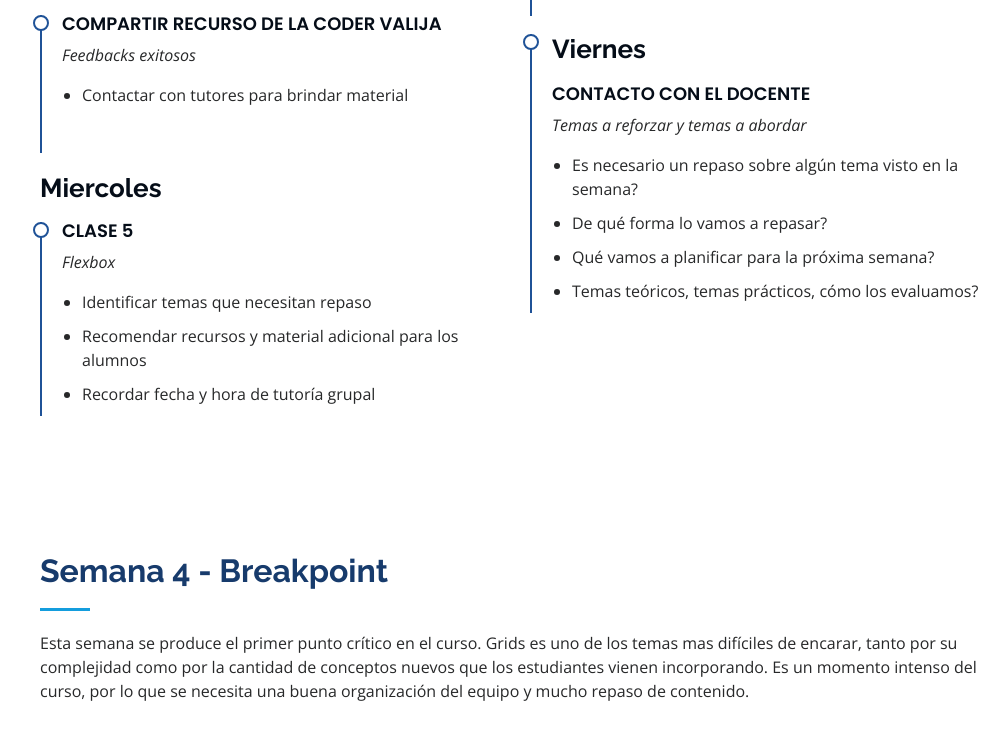
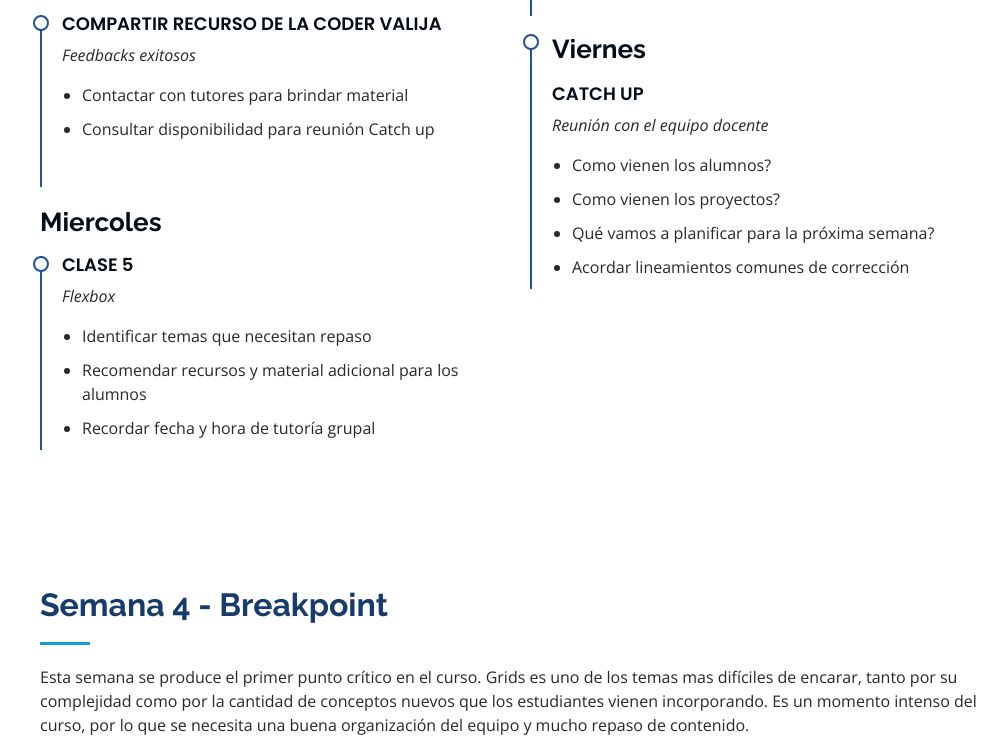
Before and after one commit to YannEvilTwin/action-plan, a plain HTML site: page index.html in a window 1280 px wide. Shown: the part 4411-5160 px from the top of the page, without its empty margins (272-1280 px from the left). Drawn offline with nearby package versions, Linux system fonts and the light colour scheme.

Commit message:
Actualizacion

```diff
--- a/index.html
+++ b/index.html
@@ -331,6 +331,7 @@
               <p><em>Feedbacks exitosos</em></p>
               <ul>
                 <li>Contactar con tutores para brindar material</li>
+                <li>Consultar disponibilidad para reunión Catch up</li>
               </ul>
             </div>
             <h3 class="resume-title">Miercoles</h3>
@@ -358,13 +359,13 @@
             </div>
             <div class="resume-item">
               <h3 class="resume-title">Viernes</h3>
-              <h4>Contacto con el docente</h4>
-              <p><em>Temas a reforzar y temas a abordar</em></p>
+              <h4>Catch Up</h4>
+              <p><em>Reunión con el equipo docente</em></p>
               <ul>
-                <li>Es necesario un repaso sobre algún tema visto en la semana?</li>
-                <li>De qué forma lo vamos a repasar?</li>
+                <li>Como vienen los alumnos?</li>
+                <li>Como vienen los proyectos?</li>
                 <li>Qué vamos a planificar para la próxima semana?</li>
-                <li>Temas teóricos, temas prácticos, cómo los evaluamos?</li>
+                <li>Acordar lineamientos comunes de corrección</li>
               </ul>
             </div>
           </div>
@@ -624,6 +625,7 @@
               <p><em>Técnicas para motivar, sostener y fomentar la participación</em></p>
               <ul>
                 <li>Contactar con tutores para brindar material</li>
+                <li>Consultar disponibilidad para reunión Catch up</li>
               </ul>
             </div>
             <h3 class="resume-title">Miercoles</h3>
@@ -650,14 +652,13 @@
             </div>
             <div class="resume-item">
               <h3 class="resume-title">Viernes</h3>
-              <h4>Contacto con el docente</h4>
-              <p><em>Temas a reforzar y temas a abordar</em></p>
+              <h4>Catch Up</h4>
+              <p><em>Reunión con el equipo docente</em></p>
               <ul>
-                <li>Es necesario un repaso sobre algún tema visto en la semana?</li>
-                <li>De qué forma lo vamos a repasar?</li>
+                <li>Como vienen los alumnos?</li>
+                <li>Como vienen los proyectos?</li>
                 <li>Qué vamos a planificar para la próxima semana?</li>
-                <li>Temas teóricos, temas prácticos, cómo los evaluamos?</li>
-              </ul>
+                <li>Acordar lineamientos comunes de corrección</li>
             </div>
           </div>
         </div>
@@ -768,6 +769,7 @@
               <p><em>Recursos para conversaciones dificiles o situaciones de conflicto</em></p>
               <ul>
                 <li>Contactar con tutores para brindar material</li>
+                <li>Consulta disponibilidad para reunión Catch up</li>
               </ul>
             </div>
             <h3 class="resume-title">Miercoles</h3>
@@ -794,14 +796,13 @@
             </div>
             <div class="resume-item">
               <h3 class="resume-title">Viernes</h3>
-              <h4>Contacto con el docente</h4>
-              <p><em>Temas a reforzar y temas a abordar</em></p>
+              <h4>Catch Up</h4>
+              <p><em>Reunión con el equipo docente</em></p>
               <ul>
-                <li>Es necesario un repaso sobre algún tema visto en la semana?</li>
-                <li>De qué forma lo vamos a repasar?</li>
+                <li>Como vienen los alumnos?</li>
+                <li>Como vienen los proyectos?</li>
                 <li>Qué vamos a planificar para la próxima semana?</li>
-                <li>Temas teóricos, temas prácticos, cómo los evaluamos?</li>
-              </ul>
+                <li>Acordar lineamientos comunes de corrección</li>
             </div>
           </div>
         </div>
```
